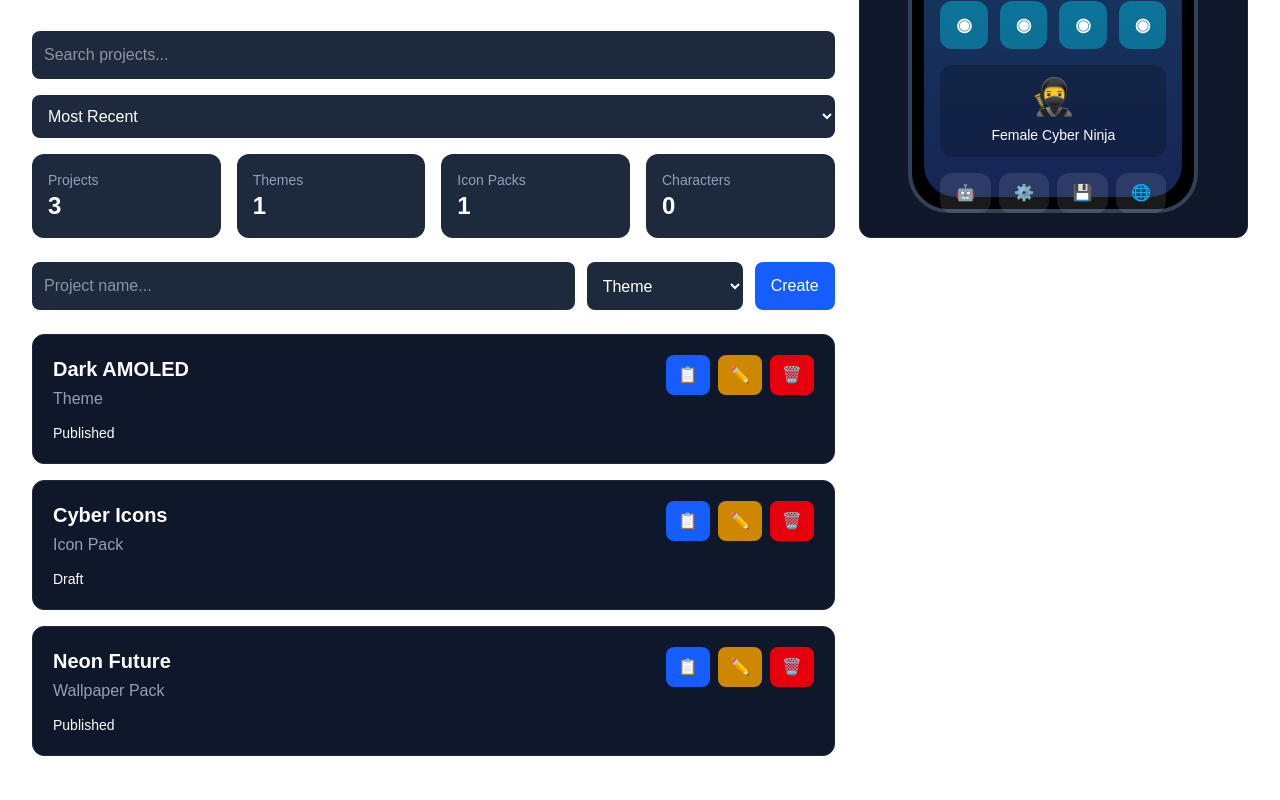
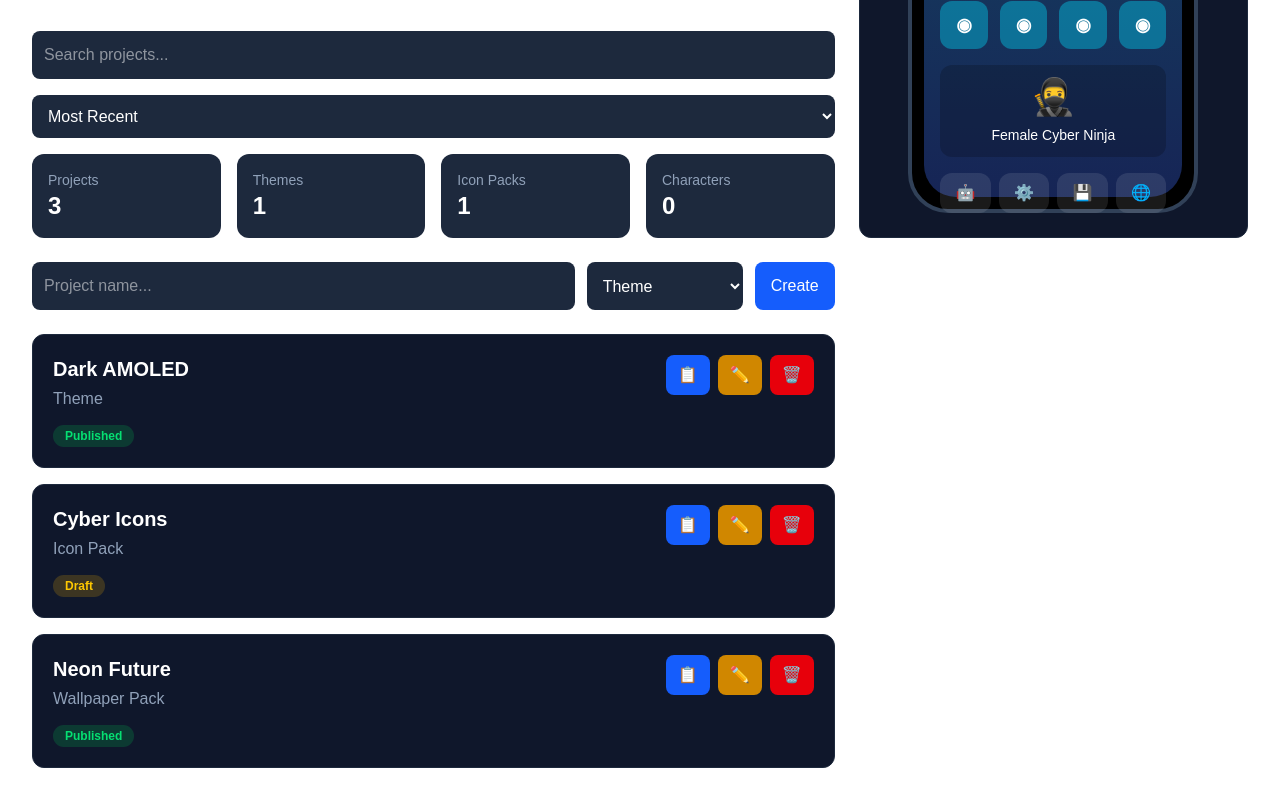
Before and after one commit to themeforge-studio/themeforge-ai-studio, a Next.js app in the folder themeforge-app/: page /projects in a window 1280 px wide. Shown: the part 778-1578 px from the top of the page. Built offline with nearby package versions, Linux system fonts and the light colour scheme.

Commit message:
Fase 15.7 project status badges

```diff
--- a/themeforge-app/components/dashboard/ProjectsManager.tsx
+++ b/themeforge-app/components/dashboard/ProjectsManager.tsx
@@ -379,9 +379,21 @@ const totalCharacters =
                     {project.type}
                   </p>
 
-                  <p className="mt-3 text-sm">
-                    {project.status}
-                  </p>
+                  <div className="mt-3">
+
+  <span
+    className={`rounded-full px-3 py-1 text-xs font-semibold ${
+      project.status === "Published"
+        ? "bg-green-500/20 text-green-400"
+        : project.status === "Archived"
+        ? "bg-red-500/20 text-red-400"
+        : "bg-yellow-500/20 text-yellow-400"
+    }`}
+  >
+    {project.status}
+  </span>
+
+</div>
                 </div>
 
                 <div className="flex gap-2">
```
